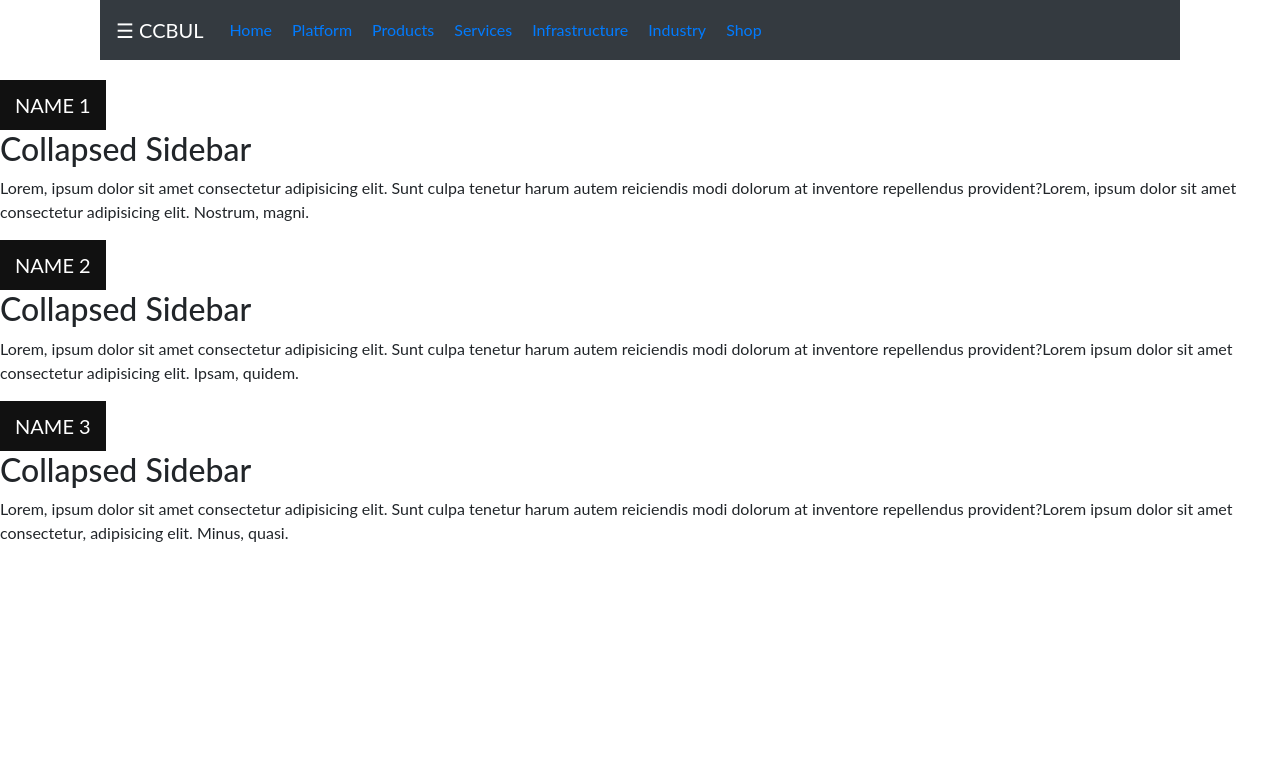
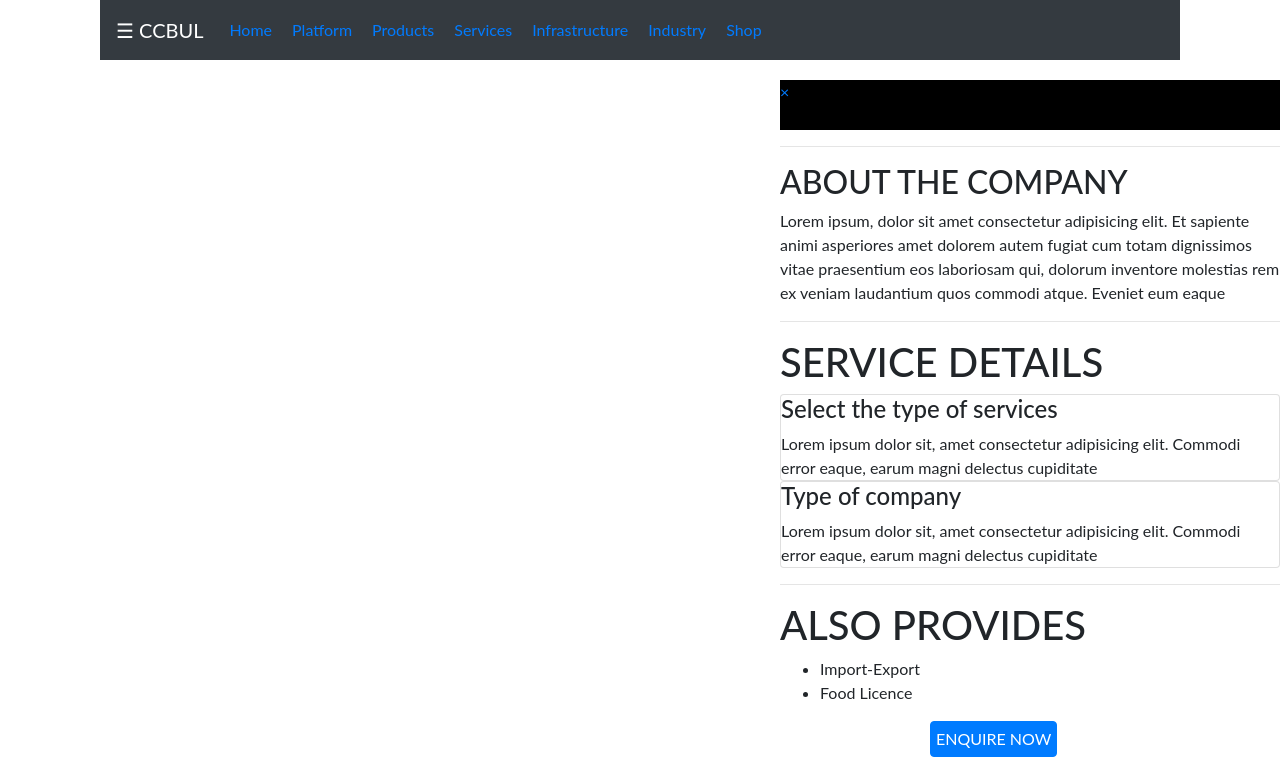
Before and after one commit to shreyasaxena2k/popUp, a plain HTML site: page index.html in a window 1280 px wide. Shown: the top 769 px of the page. Drawn offline with nearby package versions, Linux system fonts and the light colour scheme.

Commit message:
Update index.html

```diff
--- a/index.html
+++ b/index.html
@@ -35,7 +35,7 @@
     <a href="#">Contact</a>
   </div>
 
-  <div id="mySidebar" class="sidebar">
+  <div id="mySidebar" class="rtsidebar">
     <div class="window">
       <div class="window_name">
         <span><a href="javascript:void(0)" class="closebtn" onclick="closeNav()">×</a></span>
@@ -100,11 +100,7 @@
         quasi.</p>
     </div>
   </div>
-  <script>
 
-
-
-  </script>
 
 </body>
 
```
